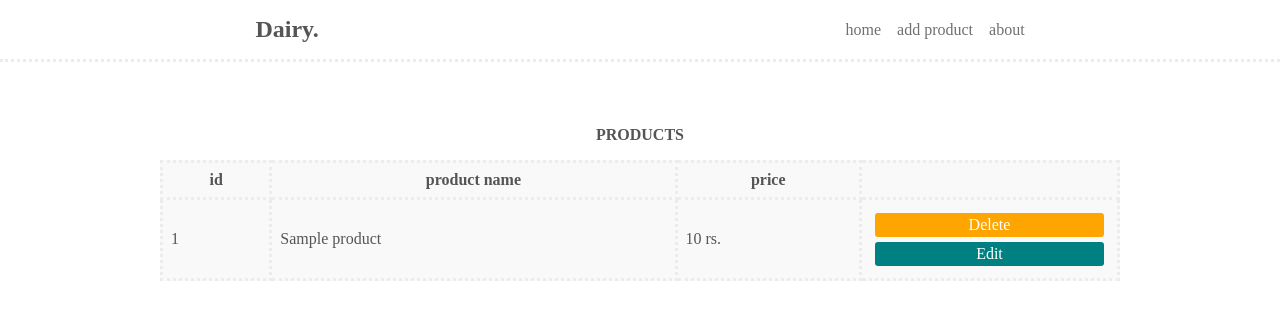
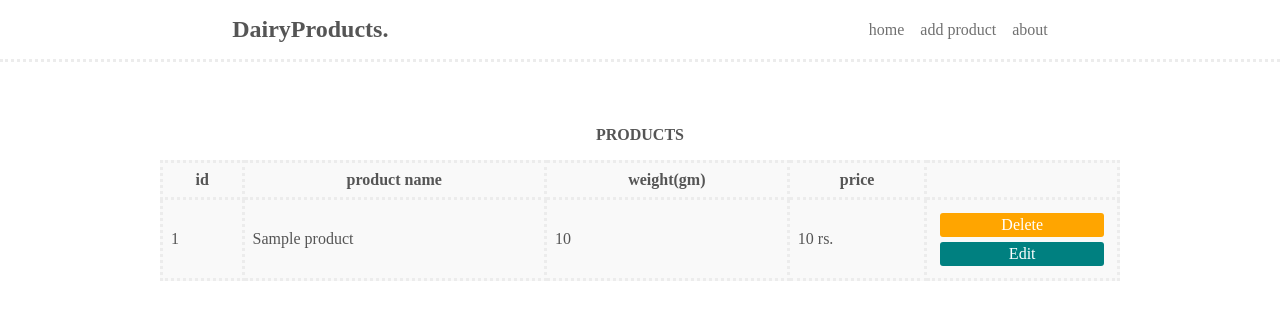
Before and after one commit to coder-abhk/dairy-products-project, a Django app: template app/templates/products.html in a window 1280 px wide. Shown: the top 320 px of the page. Run offline with Django 3.2, Linux system fonts and the light colour scheme; the template is opened without the code that fills it: most values are stand-ins (such as "Sample title", 1, 10 or a date in 2020).

Commit message:
updated models and css

```diff
--- a/app/form.py
+++ b/app/form.py
@@ -5,10 +5,10 @@ from .models import Products
 class ProductForm(ModelForm):
     class Meta:
         model = Products
-        fields = ["product_name", "product_price"]
+        fields = ["product_name", "product_price", "product_weight"]
 
 
 class AddProductForm(ModelForm):
     class Meta:
         model = Products
-        fields = ["product_name", "product_price", "brand"]
+        fields = ["product_name", "product_price", "product_weight", "brand"]
--- a/app/models.py
+++ b/app/models.py
@@ -14,6 +14,7 @@ class Brand(models.Model):
 class Products(models.Model):
     product_name = models.CharField(max_length=55, null=False)
     product_price = models.IntegerField(default=0, null=False)
+    product_weight = models.IntegerField(default=0, null=False)
     brand = models.ForeignKey(Brand, on_delete=models.CASCADE, null=False)
 
     def __str__(self):
--- a/app/static/style.css
+++ b/app/static/style.css
@@ -56,6 +56,10 @@ main ul li a {
   font-size: 18px;
 }
 
+main ul li a:visited {
+  color: #555;
+}
+
 main ul li a:hover {
   color: #555;
   text-decoration: underline;
@@ -102,6 +106,7 @@ td {
   border-radius: 3px;
   text-decoration: none;
   margin: 0.3rem;
+  transition: opacity 300ms;
 }
 
 .delete__btn {
@@ -112,6 +117,11 @@ td {
 .edit__btn {
   background-color: teal;
   color: white;
+}
+
+.delete__btn:hover,
+.edit__btn:hover {
+  opacity: 0.8;
 }
 
 /* form */
--- a/app/templates/addproduct.html
+++ b/app/templates/addproduct.html
@@ -10,6 +10,8 @@
             <p class="input">{{form.product_name}}</p>
             <p class="label">Product Price:</p>
             <p class="input">{{form.product_price}}</p>
+            <p class="label">Product Weight:</p>
+            <p class="input">{{form.product_weight}}</p>
             <p class="label">Product Brand:</p>
             <p class="input">{{form.brand}}</p>
             <p><input class="save__btn" type="submit" value="add"></p>
--- a/app/templates/base.html
+++ b/app/templates/base.html
@@ -13,7 +13,7 @@
 <body>
     <nav>
         <div class="logo">
-            <h1>Dairy.</h1>
+            <h1>DairyProducts.</h1>
         </div>
         <div class="right__links">
             <ul>
--- a/app/templates/edit.html
+++ b/app/templates/edit.html
@@ -10,6 +10,8 @@
             <p class="input">{{form.product_name}}</p>
             <p class="label">Product Price:</p>
             <p class="input">{{form.product_price}}</p>
+            <p class="label">Product Weight:</p>
+            <p class="input">{{form.product_weight}}</p>
             <p><input class="save__btn" type="submit" value="save"></p>
         </fieldset>
     </form>
--- a/app/templates/products.html
+++ b/app/templates/products.html
@@ -7,6 +7,7 @@
         <tr>
             <th>id</th>
             <th>product name</th>
+            <th>weight(gm)</th>
             <th>price</th>
             <th></th>
         </tr>
@@ -15,6 +16,7 @@
 
             <td>{{product.id}}</td>
             <td>{{product.product_name}}</td>
+            <td>{{product.product_weight}}</td>
             <td>{{product.product_price}} rs.</td>
             <td class="table__btns"><a class="delete__btn" href="{% url 'delete' product.id %}">Delete</a>
                 <a class="edit__btn" href="{% url 'editProduct' product.id %}">Edit</a>
--- a/app/views.py
+++ b/app/views.py
@@ -46,6 +46,7 @@ def add_product_view(request):
         form = AddProductForm(request.POST)
         if form.is_valid():
             form.save()
+            return redirect("home")
     form = AddProductForm()
     return render(request, "addproduct.html", {"form": form})
 
```
Also changed, not shown: app/migrations/0002_auto_20210317_1735.py (added).
